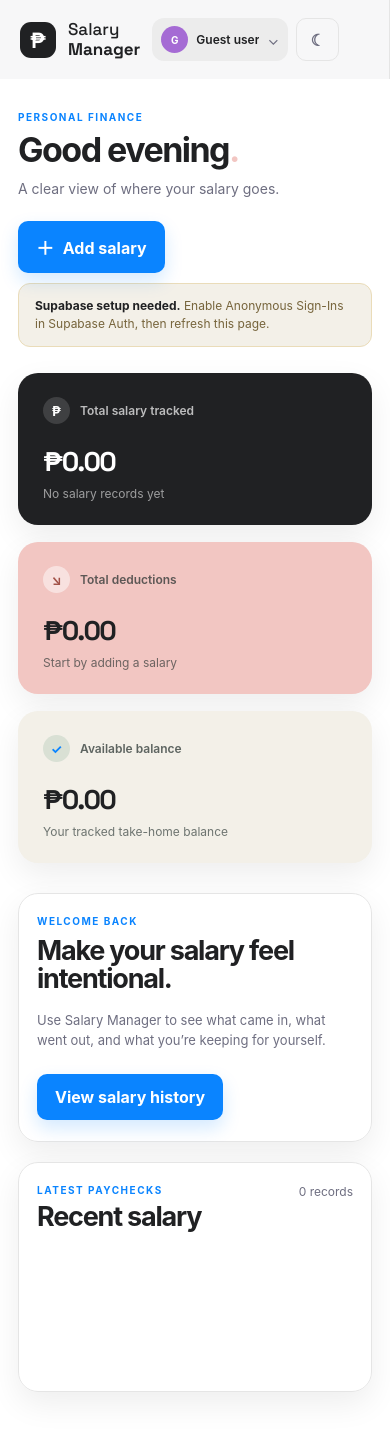
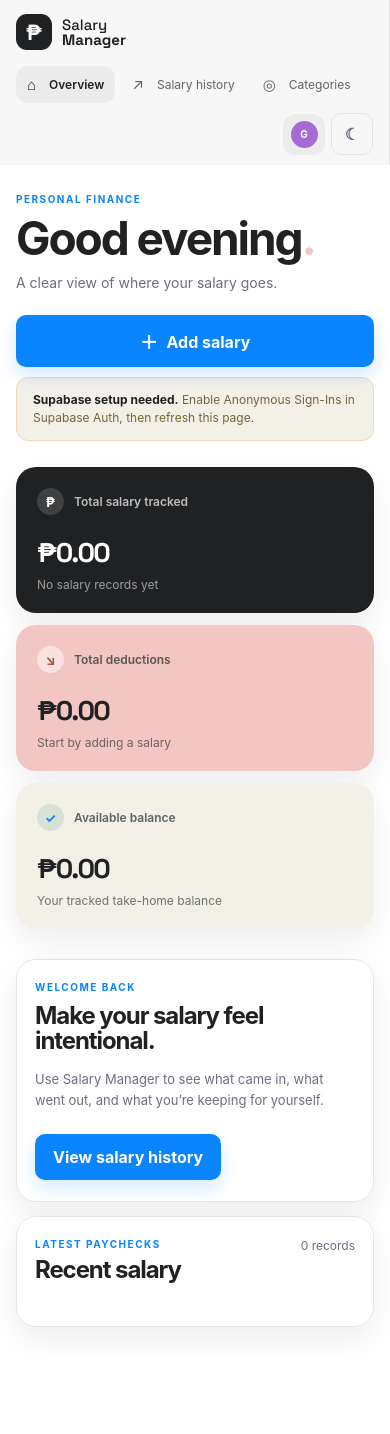
Before and after one commit to Mateeoow/salary-manager, a website: page public/index.html in a window 390 px wide. After the commit the page ends 1369 px from the top, so only its background shows below. Drawn offline with nearby package versions, Linux system fonts and the light colour scheme; no server answers.

Commit message:
interactive

```diff
--- a/public/styles.css
+++ b/public/styles.css
@@ -14,9 +14,9 @@
 
 * { box-sizing: border-box; }
 html { scroll-behavior: smooth; }
-body { margin: 0; background: var(--paper); color: var(--ink); font-family: -apple-system, BlinkMacSystemFont, 'SF Pro Text', 'Helvetica Neue', Arial, sans-serif; transition: background .25s, color .25s; }
+body { margin: 0; background: var(--paper); color: var(--ink); font-family: -apple-system, BlinkMacSystemFont, 'SF Pro Text', 'Helvetica Neue', Arial, sans-serif; transition: background .25s, color .25s; -webkit-tap-highlight-color: transparent; }
 button, input, select { font: inherit; }
-button { cursor: pointer; }
+button { cursor: pointer; touch-action: manipulation; }
 .app-shell { display: flex; min-height: 100vh; }
 .sidebar { position: fixed; inset: 0 auto 0 0; width: 244px; padding: 34px 24px 26px; background: #f7f7f8; border-right: 1px solid var(--line); display: flex; flex-direction: column; }
 .brand-mark { display: grid; place-items: center; width: 36px; height: 36px; border-radius: 11px; background: var(--deep); color: #fff; font-family: 'Space Grotesk', sans-serif; font-size: 22px; font-weight: 700; }
@@ -156,4 +156,44 @@ body.dark-mode input, body.dark-mode select { border-color: var(--line); backgro
 body.dark-mode .expense-history { background: #292929; }
 body.dark-mode .summary-card p { color: rgba(255,255,255,.62); }
 @media (max-width: 900px) { .sidebar { width: 190px; } .main-content { width: calc(100% - 190px); margin-left: 190px; padding: 40px 30px; } .brand-copy { left: 62px; } .content-grid, .overview-grid { grid-template-columns: 1fr; } }
-@media (max-width: 680px) { .app-shell { display: block; } .sidebar { position: static; width: 100%; height: auto; padding: 18px 20px; flex-direction: row; align-items: center; gap: 12px; } .brand-copy { position: static; } .nav-links, .sidebar-credit { display: none; } .main-content { width: 100%; margin-left: 0; padding: 32px 18px 45px; } .topbar { align-items: start; flex-direction: column; margin-bottom: 28px; } .top-actions { width: 100%; align-items: start; flex-direction: column-reverse; gap: 13px; } .account-area { width: 100%; justify-content: flex-start; flex-wrap: wrap; } .theme-button { align-self: flex-start; } .profile-name { max-width: 100px; } .account-status { display: none; } .summary-grid { grid-template-columns: 1fr; } .summary-card { min-height: 145px; } .summary-value { margin-top: 20px; } .salary-item { grid-template-columns: 1fr auto; gap: 10px; } .salary-breakdown { grid-column: 1 / 2; text-align: left; } .history-button, .add-deduction { grid-column: 2 / 3; } .history-button { grid-row: 1; } .add-deduction { grid-row: 2; } .expense-row { grid-template-columns: 1fr auto auto; } .panel { padding: 21px 18px; } .modal { padding: 30px 22px; } }
+@media (max-width: 680px) {
+  .app-shell { display: block; }
+  .sidebar { position: sticky; top: 0; z-index: 30; width: 100%; height: auto; padding: 14px 16px 10px; display: grid; grid-template-columns: 36px minmax(0, 1fr) auto; align-items: center; gap: 10px; }
+  .brand-copy { position: static; gap: 2px; font-size: 15px; }
+  .sidebar-bottom { margin: 0; grid-column: 3; }
+  .sidebar-credit { display: none; }
+  .sidebar-account-row { gap: 6px; }
+  .profile-chip { flex: 0 0 auto; width: 42px; padding: 7px; justify-content: center; }
+  .profile-name, .profile-chevron { display: none; }
+  .theme-button { width: 42px; height: 42px; }
+  .profile-menu { position: absolute; top: calc(100% + 10px); right: 0; bottom: auto; left: auto; width: min(280px, calc(100vw - 32px)); }
+  .account-status { display: block; }
+  .nav-links { grid-column: 1 / -1; display: flex; gap: 6px; width: 100%; margin-top: 6px; overflow-x: auto; scrollbar-width: none; }
+  .nav-links::-webkit-scrollbar { display: none; }
+  .nav-links a { flex: 0 0 auto; padding: 9px 11px; font-size: 12px; }
+  .nav-links a span { width: auto; font-size: 15px; }
+  .main-content { width: 100%; margin-left: 0; padding: 28px 16px 42px; }
+  .topbar { align-items: start; flex-direction: column; margin-bottom: 28px; }
+  .top-actions { width: 100%; }
+  .top-actions .primary-button { width: 100%; }
+  h1 { font-size: clamp(35px, 12vw, 46px); }
+  .subtitle { max-width: 290px; }
+  .summary-grid { grid-template-columns: 1fr; gap: 12px; }
+  .summary-card { min-height: 145px; padding: 21px; }
+  .summary-value { margin-top: 20px; }
+  .overview-grid { gap: 14px; }
+  .overview-card { min-height: 0; }
+  .overview-card h2 { font-size: 24px; }
+  .salary-item { grid-template-columns: minmax(0, 1fr) auto; gap: 10px; }
+  .salary-breakdown { grid-column: 1 / 2; text-align: left; }
+  .history-button, .add-deduction { grid-column: 2 / 3; min-height: 36px; }
+  .history-button { grid-row: 1; }
+  .add-deduction { grid-row: 2; }
+  .expense-row { grid-template-columns: minmax(0, 1fr) auto auto; }
+  .panel { padding: 21px 18px; }
+  .panel-heading { align-items: flex-start; gap: 12px; }
+  .modal-backdrop { align-items: end; padding: 12px; }
+  .modal { width: 100%; max-height: calc(100dvh - 24px); overflow-y: auto; padding: 28px 20px; border-radius: 18px; }
+  input, select { min-height: 46px; font-size: 16px; }
+  .toast { top: auto; right: 14px; bottom: 14px; left: 14px; max-width: none; }
+}
```
